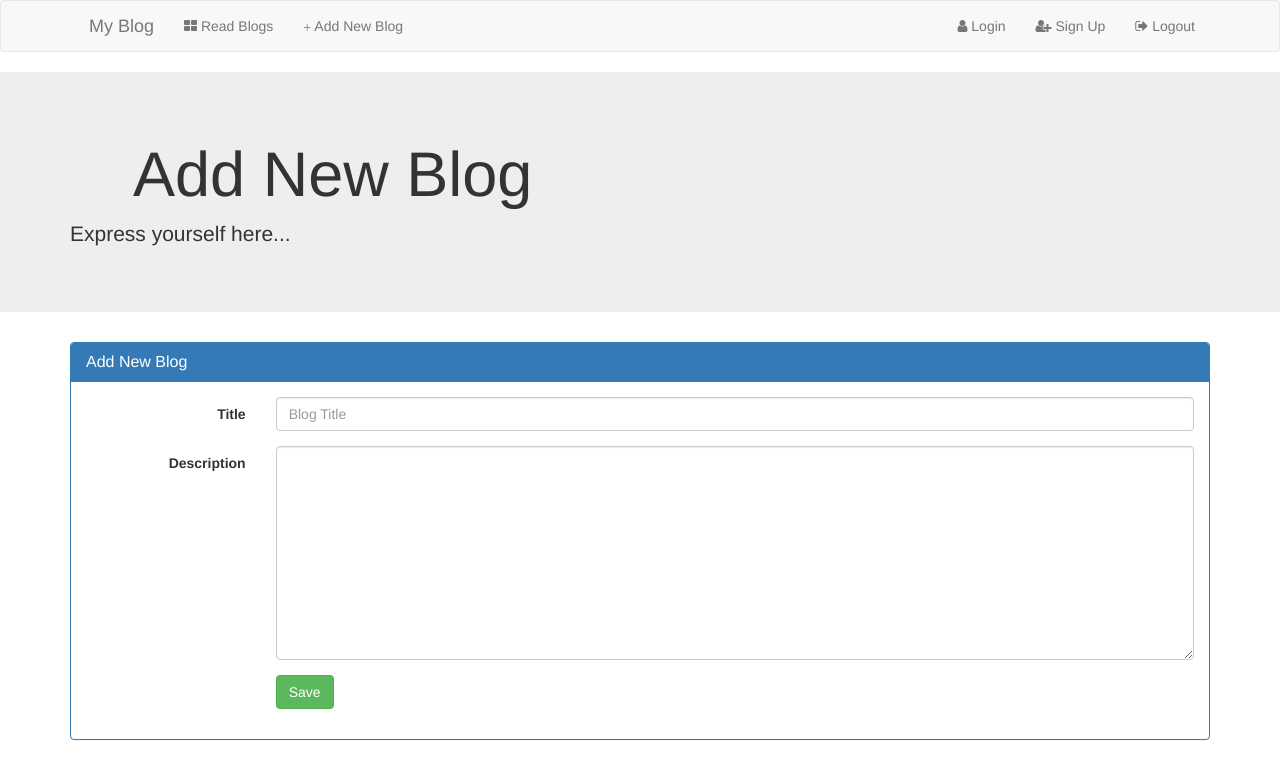
After one commit to hvpulok/MyBlogApp, a Python web app: template templates/add_blog.html in a window 1280 px wide. The commit adds this page. Shown: the top 779 px of the page. Run offline with Jinja, Linux system fonts and the light colour scheme; the template is opened without the code that fills it, so the values that code supplies are empty; some libraries are stand-ins or nearby versions; some web fonts are replaced.

Commit message:
Add AddBlog Page

```diff
--- /dev/null
+++ b/templates/add_blog.html
@@ -0,0 +1,46 @@
+{% extends "base.html" %}
+
+{% block content %}
+
+<div class="jumbotron">
+    <div class="container">
+        <h1><span class="glyphicon glyphicon-leaf" aria-hidden="true"></span> Add New Blog</h1>
+        <p>Express yourself here...</p>
+    </div>
+</div>
+<div class="container">
+    <div class="panel panel-primary">
+    <div class="panel-heading">
+        <h3 class="panel-title">Add New Blog</h3>
+    </div>
+    <div class="panel-body">
+        <form class="form-horizontal">
+            <div class="form-group ">
+                <label class="col-sm-2 control-label" for="formGroupInputLarge">Title</label>
+                <div class="col-sm-10">
+                    <input class="form-control" type="text" id="formGroupInputLarge" placeholder="Blog Title">
+                </div>
+            </div>
+            <div class="form-group ">
+                <label class="col-sm-2 control-label" for="formGroupInputLarge">Description</label>
+                <div class="col-sm-10">
+                    <textarea class="form-control" rows="10"></textarea>
+                </div>
+
+            </div>
+            <div class="form-group">
+                <div class="col-sm-offset-2 col-sm-10">
+                    <button type="submit" class="btn btn-success">Save</button>
+                </div>
+            </div>
+
+        </form>
+
+
+
+
+    </div>
+    </div>
+</div>
+
+{% endblock %}
--- a/templates/base.html
+++ b/templates/base.html
@@ -28,14 +28,14 @@
                 <span class="icon-bar"></span>
                 <span class="icon-bar"></span>
             </button>
-            <a class="navbar-brand" href="#"><span class="glyphicon glyphicon-leaf" aria-hidden="true"></span> My Blog</a>
+            <a class="navbar-brand" href="/"><span class="glyphicon glyphicon-leaf" aria-hidden="true"></span> My Blog</a>
             </div>
 
             <div class="collapse navbar-collapse" id="bs-example-navbar-collapse-1">
             <ul class="nav navbar-nav">
                 <!--<li class="active"><a href="#">Link <span class="sr-only">(current)</span></a></li>-->
-                <li><a href="#"><i class="fa fa-th-large" aria-hidden="true"></i> Read Blogs</a></li>
-                <li><a href="#"><span class="glyphicon glyphicon-plus" aria-hidden="true"></span> Add New Blog</a></li>
+                <li><a href="/"><i class="fa fa-th-large" aria-hidden="true"></i> Read Blogs</a></li>
+                <li><a href="/addblog"><span class="glyphicon glyphicon-plus" aria-hidden="true"></span> Add New Blog</a></li>
             </ul>
             <ul class="nav navbar-nav navbar-right">
                 <li><a href="#"><i class="fa fa-user" aria-hidden="true"></i> Login</a></li>
--- a/templates/index.html
+++ b/templates/index.html
@@ -7,7 +7,7 @@
         <h1><span class="glyphicon glyphicon-leaf" aria-hidden="true"></span> My Blog App!</h1>
         <p>Express yourself here...</p>
         <p>
-            <a class="btn btn-primary btn-lg">Add New Blog</a>
+            <a href="/addblog" class="btn btn-primary btn-lg">Add New Blog</a>
         </p>
     </div>
 </div>
```
Also changed, not shown: main.py (+11 -1 lines), 1 other file.
